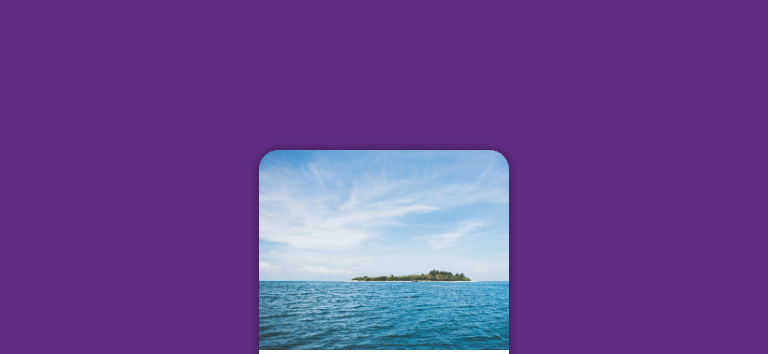
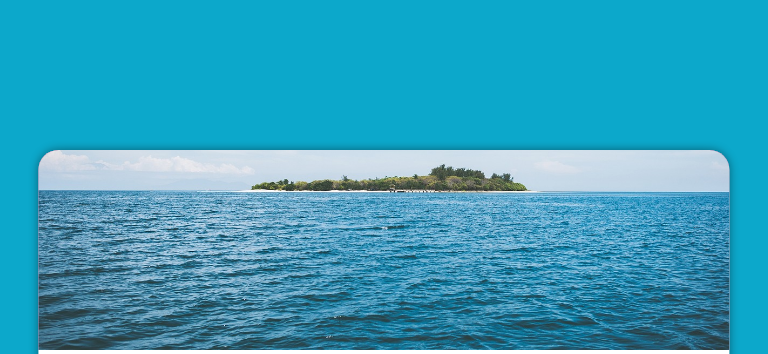
Before and after one commit to Danilo224/projeto-login, a plain HTML site: page index.html in a window 768 px wide. Shown: the top 354 px of the page. Drawn offline with Linux system fonts and the light colour scheme.

Commit message:
projeto login

```diff
--- /dev/null
+++ b/estilos/mediaquery.css
@@ -0,0 +1,21 @@
+@charset "UTF-8";
+
+/*typical device Breakpoints
+Pequenas telas: atè 600px
+Celular: de 600px atè 768px
+Tablet: 768px atè 992px
+Desktops:992px atè 1200px
+Grandes telas: acima de 1200px
+*/
+
+@media screen  and (min-width: 768px) and (max-width: 992px)  {
+    section#login {
+        width: 90vw;
+    }
+}
+
+@media screen  and ()
+
+} {
+
+}
--- a/estilos/style.css
+++ b/estilos/style.css
@@ -13,7 +13,7 @@
 }
 
 body, html {
-   background-color: #5f2c82;
+   background-color: rgba(12, 168, 203, 0.999);
    width: 100vw;
    height: 100vh;
 }
--- a/index.html
+++ b/index.html
@@ -5,6 +5,7 @@
     <meta name="viewport" content="width=device-width, initial-scale=1.0">
     <title>Login</title>
     <link rel="stylesheet" href="estilos/style.css">
+    <link rel="stylesheet" href="estilos/mediaquery.css">
 </head>
 <body>
     <main>
```
